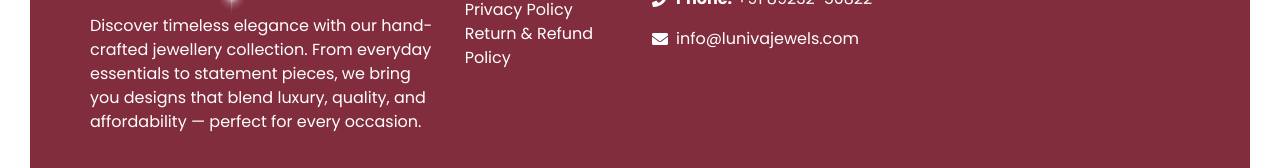
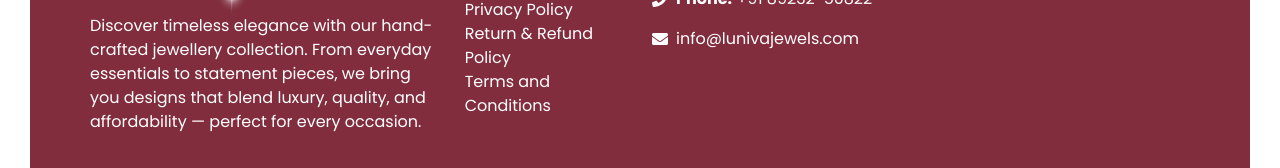
Before and after one commit to Mayank-Anonymously/gemorasilver, a Next.js app: page / in a window 1280 px wide. Shown: the part 2289-2457 px from the top of the page. Built offline with nearby package versions, Linux system fonts and the light colour scheme; a web font is replaced by a local one.

Commit message:
added changes

```diff
--- a/component/common/Footer.js
+++ b/component/common/Footer.js
@@ -66,6 +66,14 @@ const Footer = () => {
 									className='text-decoration-none text-white'>
 									{' '}
 									Return & Refund Policy
+								</a>
+							</li>
+							<li>
+								<a
+									href='/terms-and-conditions'
+									className='text-decoration-none text-white'>
+									{' '}
+									Terms and Conditions
 								</a>
 							</li>
 						</ul>
```
